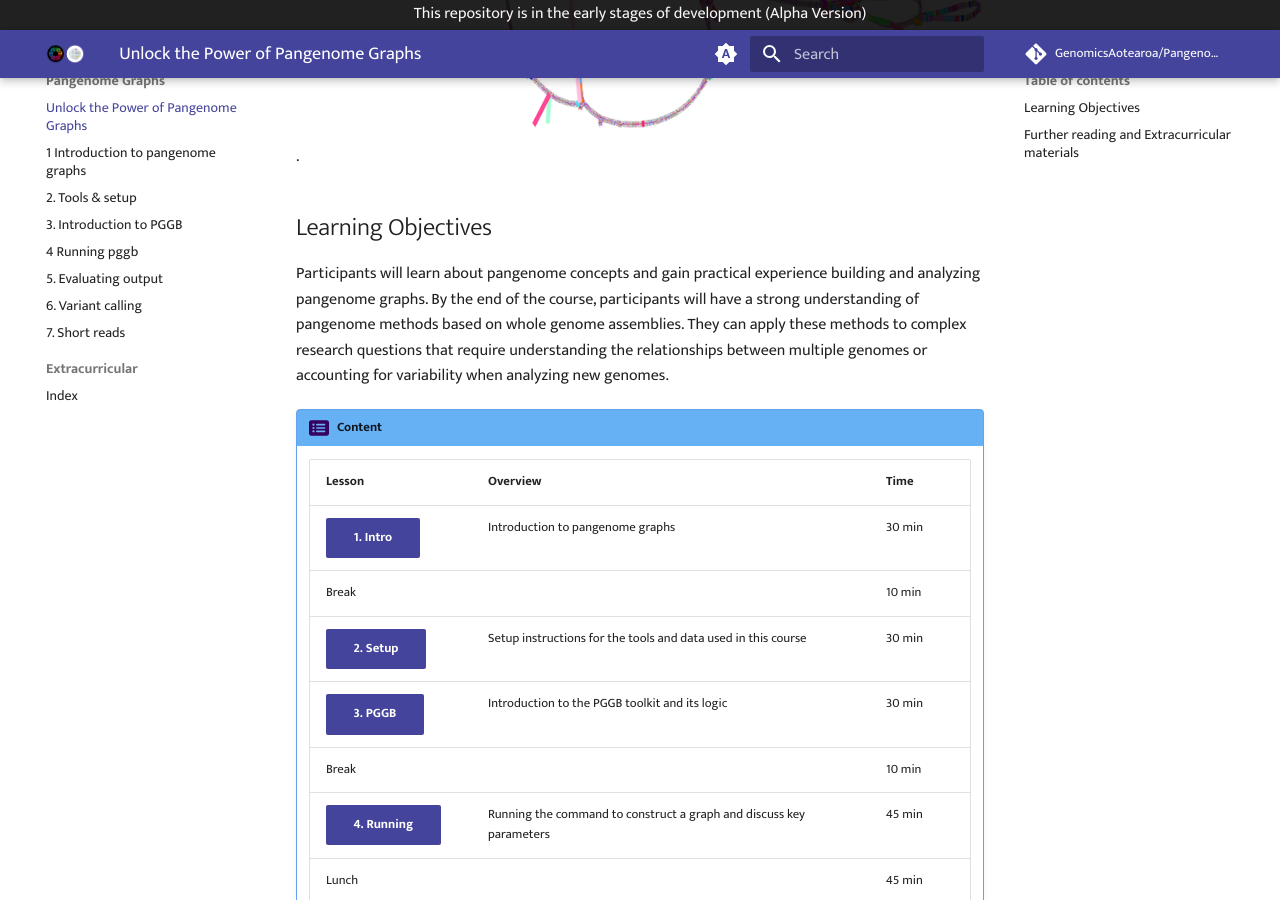
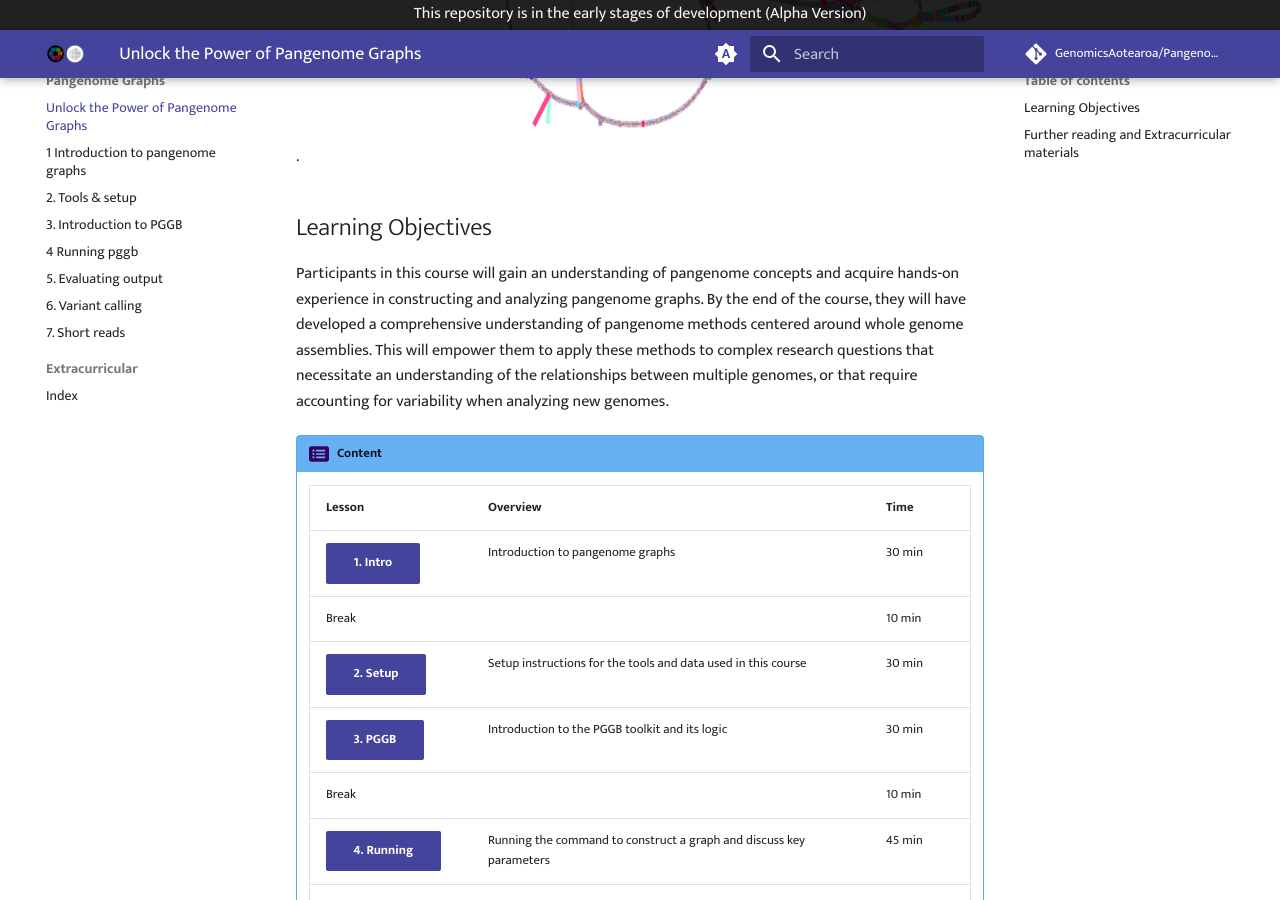
Before and after one commit to GenomicsAotearoa/Pangenome-Graphs-Workshop, an MkDocs documentation site: the page built from docs/index.md, in a window 1280 px wide and 900 px high, scrolled down 478 px. Built offline with MkDocs 1.6.1 and Material for MkDocs 9.7.7, drawn with Linux system fonts in a browser that asks for light colours; comment, search, counter and statistics services are not loaded.

Commit message:
Update index.md

```diff
--- a/docs/index.md
+++ b/docs/index.md
@@ -4,7 +4,7 @@
 ![bacterial-pangenome](theme_figures/Genomegraphs_theme_figure130NM2D_20230703_small.png).
 
 ## Learning Objectives
-Participants will learn about pangenome concepts and gain practical experience building and analyzing pangenome graphs.  By the end of the course, participants will have a strong understanding of pangenome methods based on whole genome assemblies. They can apply these methods to complex research questions that require understanding the relationships between multiple genomes or accounting for variability when analyzing new genomes.
+Participants in this course will gain an understanding of pangenome concepts and acquire hands-on experience in constructing and analyzing pangenome graphs. By the end of the course, they will have developed a comprehensive understanding of pangenome methods centered around whole genome assemblies. This will empower them to apply these methods to complex research questions that necessitate an understanding of the relationships between multiple genomes, or that require accounting for variability when analyzing new genomes.
 
 
 !!! rectangle-list "Content"
```
